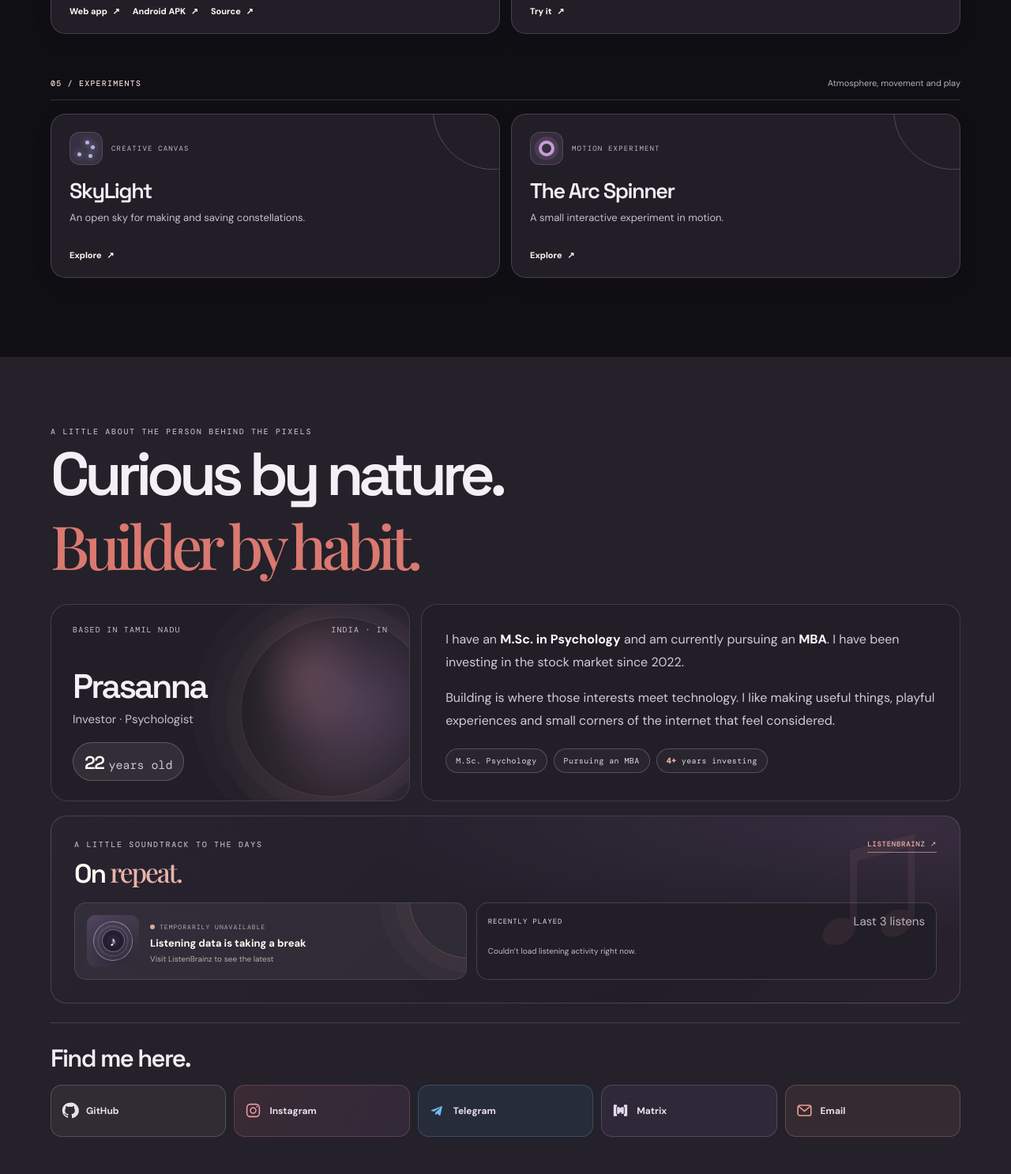
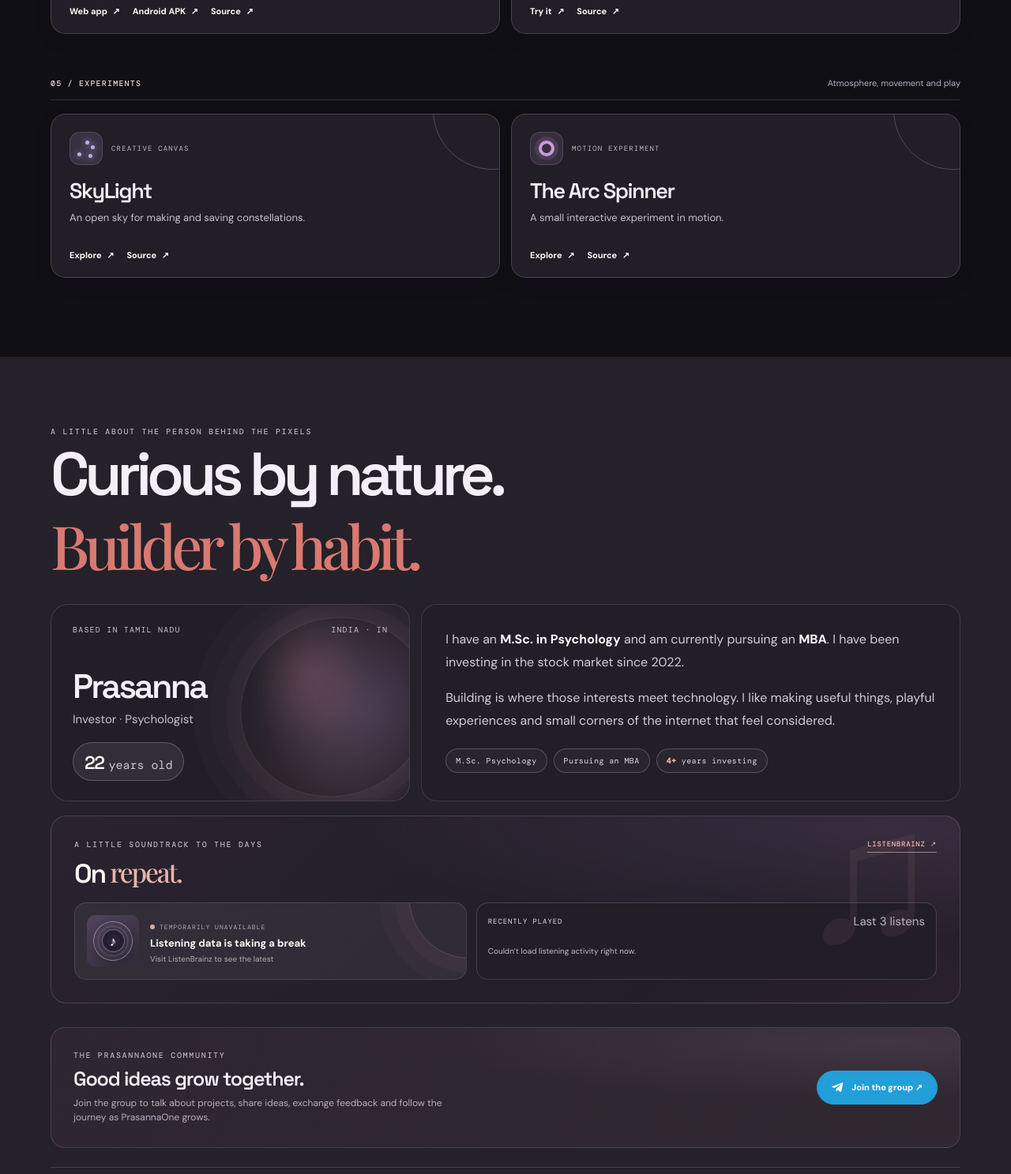
Before and after one commit to PrasannaOne/PrasannaOne.github.io, a plain HTML site: page index.html in a window 1280 px wide. Shown: the part 2233-3720 px from the top of the page at 79% size. Drawn offline with nearby package versions, Linux system fonts and the light colour scheme; no server answers; a web font is replaced by a local one.

Commit message:
Add files via upload

```diff
--- a/index.html
+++ b/index.html
@@ -1647,7 +1647,39 @@
       .socials a.social-link, .upi-trigger { transition:none; }
       .socials a.social-link:hover, .upi-trigger:hover { transform:none; }
     }
-  </style>
+
+/* A distinct home for the PrasannaOne community. */
+.community-card {
+  position: relative; display: flex; align-items: center; justify-content: space-between;
+  gap: 24px; margin: 30px 0 8px; padding: clamp(20px,3vw,28px); overflow: hidden;
+  border: 1px solid rgba(190,155,205,.22); border-radius: 18px;
+  background: radial-gradient(ellipse at 92% 12%, rgba(190,155,205,.13), transparent 38%),
+             linear-gradient(115deg, rgba(80,59,83,.10), rgba(242,161,143,.07));
+}
+.community-copy { position: relative; z-index: 1; min-width: 0; }
+.community-copy .eyebrow { margin-bottom: 8px; }
+.community-copy h3 { margin: 0; font: 600 clamp(20px,2.6vw,25px)/1.12 var(--display); letter-spacing: -.045em; }
+.community-copy p { max-width: 510px; margin: 8px 0 0; color: var(--muted); font-size: 12px; line-height: 1.55; }
+.community-join {
+  position: relative; z-index: 1; display: inline-flex; flex: 0 0 auto; align-items: center;
+  justify-content: center; gap: 9px; min-height: 43px; padding: 0 18px;
+  border: 1px solid #299bd5; border-radius: 99px; color: #fff; background: #229ed9;
+  font-size: 11px; font-weight: 750; text-decoration: none;
+  transition: transform .18s, background .18s, box-shadow .18s;
+}
+.community-join:hover { transform: translateY(-2px); background: #168bc4; box-shadow: 0 7px 20px rgba(34,158,217,.2); }
+.community-join svg { width: 16px; height: 16px; fill: currentColor; }
+body[data-theme="dark"] .community-card {
+  border-color: rgba(190,155,205,.2);
+  background: radial-gradient(ellipse at 92% 12%, rgba(190,155,205,.12), transparent 38%),
+              linear-gradient(115deg, rgba(80,59,83,.22), rgba(242,161,143,.06));
+}
+@media (max-width:680px) {
+  .community-card { align-items: flex-start; flex-direction: column; gap: 16px; margin-top: 24px; padding: 19px; }
+  .community-join { width: 100%; }
+}
+
+</style>
 
 </head>
 <body data-theme="dark">
@@ -1766,7 +1798,10 @@
               </div>
               <h3>Airwave</h3>
               <p>Explore radio stations from around the world.</p>
-              <div class="project-links"><a href="https://prasannaone.github.io/Airwave/" target="_blank" rel="noopener noreferrer">Listen <span>↗</span></a></div>
+              <div class="project-links">
+                <a href="https://prasannaone.github.io/Airwave/" target="_blank" rel="noopener noreferrer">Listen <span>↗</span></a>
+                <a href="https://github.com/PrasannaOne/Airwave" target="_blank" rel="noopener noreferrer">Source <span>↗</span></a>
+              </div>
             </article>
             <article class="rework-card" id="airwave-tamil">
               <div class="rework-top">
@@ -1775,7 +1810,10 @@
               </div>
               <h3>Airwave Tamil</h3>
               <p>A focused radio experience for Tamil listeners.</p>
-              <div class="project-links"><a href="https://prasannaone.github.io/Airwave-Tamil/" target="_blank" rel="noopener noreferrer">Listen <span>↗</span></a></div>
+              <div class="project-links">
+                <a href="https://prasannaone.github.io/Airwave-Tamil/" target="_blank" rel="noopener noreferrer">Listen <span>↗</span></a>
+                <a href="https://github.com/PrasannaOne/Airwave-Tamil" target="_blank" rel="noopener noreferrer">Source <span>↗</span></a>
+              </div>
             </article>
           </div>
         </div>
@@ -1802,7 +1840,10 @@
               </div>
               <h3>2048 Upgrade</h3>
               <p>A refreshed take on the familiar number puzzle.</p>
-              <div class="project-links"><a href="https://prasannaone.github.io/2048-Upgrade/" target="_blank" rel="noopener noreferrer">Play <span>↗</span></a></div>
+              <div class="project-links">
+                <a href="https://prasannaone.github.io/2048-Upgrade/" target="_blank" rel="noopener noreferrer">Play <span>↗</span></a>
+                <a href="https://github.com/PrasannaOne/2048-Upgrade" target="_blank" rel="noopener noreferrer">Source <span>↗</span></a>
+              </div>
             </article>
           </div>
         </div>
@@ -1830,7 +1871,10 @@
               </div>
               <h3>The Brilliant Calc</h3>
               <p>A playful calculator with a hidden extra.</p>
-              <div class="project-links"><a href="https://prasannaone.github.io/The-brilliant-Calc/" target="_blank" rel="noopener noreferrer">Try it <span>↗</span></a></div>
+              <div class="project-links">
+                <a href="https://prasannaone.github.io/The-brilliant-Calc/" target="_blank" rel="noopener noreferrer">Try it <span>↗</span></a>
+                <a href="https://github.com/PrasannaOne/The-brilliant-Calc" target="_blank" rel="noopener noreferrer">Source <span>↗</span></a>
+              </div>
             </article>
           </div>
         </div>
@@ -1845,7 +1889,10 @@
               </div>
               <h3>SkyLight</h3>
               <p>An open sky for making and saving constellations.</p>
-              <div class="project-links"><a href="https://prasannaone.github.io/SkyLight/" target="_blank" rel="noopener noreferrer">Explore <span>↗</span></a></div>
+              <div class="project-links">
+                <a href="https://prasannaone.github.io/SkyLight/" target="_blank" rel="noopener noreferrer">Explore <span>↗</span></a>
+                <a href="https://github.com/PrasannaOne/SkyLight" target="_blank" rel="noopener noreferrer">Source <span>↗</span></a>
+              </div>
             </article>
             <article class="rework-card" id="arc-spinner">
               <div class="rework-top">
@@ -1854,7 +1901,10 @@
               </div>
               <h3>The Arc Spinner</h3>
               <p>A small interactive experiment in motion.</p>
-              <div class="project-links"><a href="https://prasannaone.github.io/The-Arc-Spinner/" target="_blank" rel="noopener noreferrer">Explore <span>↗</span></a></div>
+              <div class="project-links">
+                <a href="https://prasannaone.github.io/The-Arc-Spinner/" target="_blank" rel="noopener noreferrer">Explore <span>↗</span></a>
+                <a href="https://github.com/PrasannaOne/The-Arc-Spinner" target="_blank" rel="noopener noreferrer">Source <span>↗</span></a>
+              </div>
             </article>
           </div>
         </div>
@@ -1890,6 +1940,18 @@
               <div class="listen-list is-loading" id="recentList"><div class="listen-skeleton"><i></i><i></i><i></i></div></div>
             </div>
           </div>
+        </section>
+
+        <section class="community-card" id="community" aria-labelledby="communityTitle">
+          <div class="community-copy">
+            <div class="eyebrow">The PrasannaOne community</div>
+            <h3 id="communityTitle">Good ideas grow together.</h3>
+            <p>Join the group to talk about projects, share ideas, exchange feedback and follow the journey as PrasannaOne grows.</p>
+          </div>
+          <a class="community-join" href="https://t.me/Prasanna_One" target="_blank" rel="noopener noreferrer" aria-label="Join the PrasannaOne Telegram community">
+            <svg viewBox="0 0 24 24" aria-hidden="true"><path d="M21.5 4.2 18.3 20c-.24 1.12-.88 1.4-1.78.87l-4.94-3.64-2.38 2.3c-.26.27-.48.49-.98.49l.35-5.03 9.15-8.27c.4-.35-.09-.55-.62-.2L5.8 13.64.94 12.12c-1.06-.33-1.08-1.06.22-1.57L20.1 3.2c.88-.32 1.65.21 1.4 1Z"/></svg>
+            <span>Join the group ↗</span>
+          </a>
         </section>
 
         <div class="contact-row" id="contact">
```
